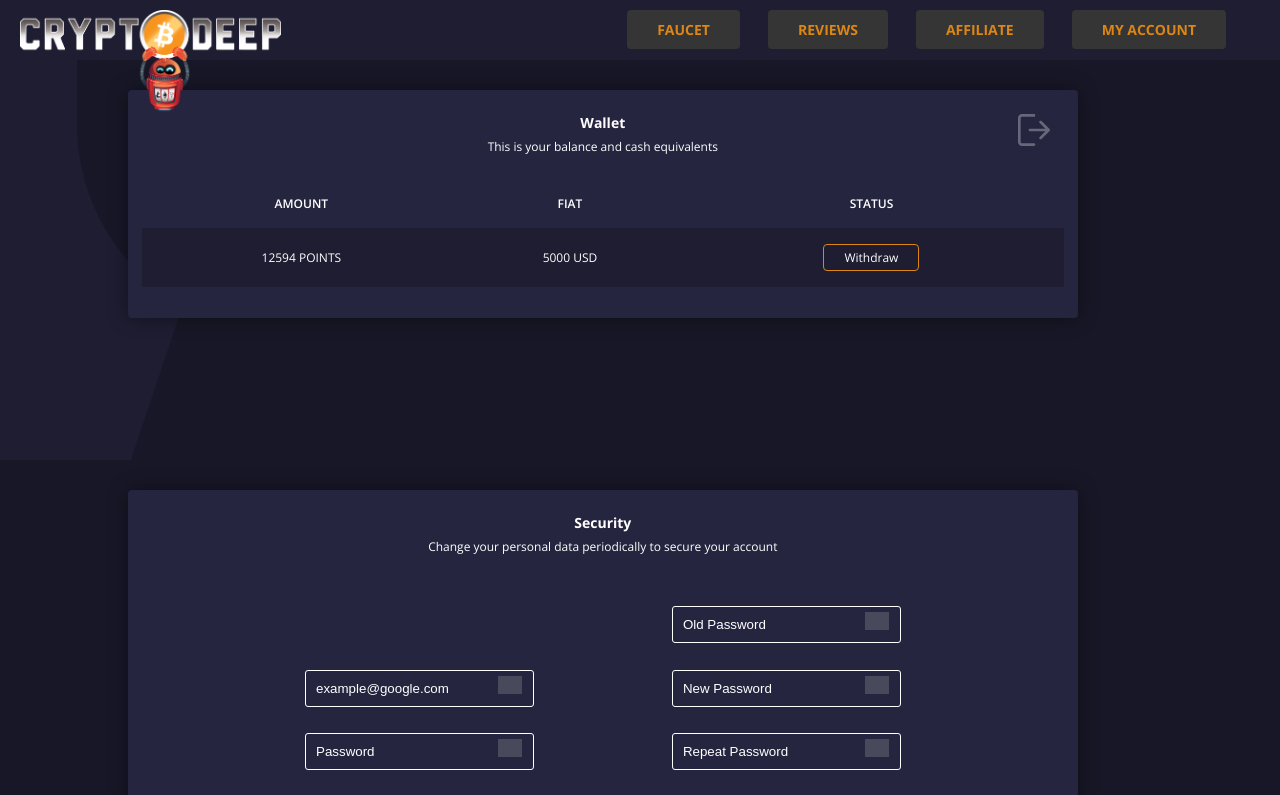
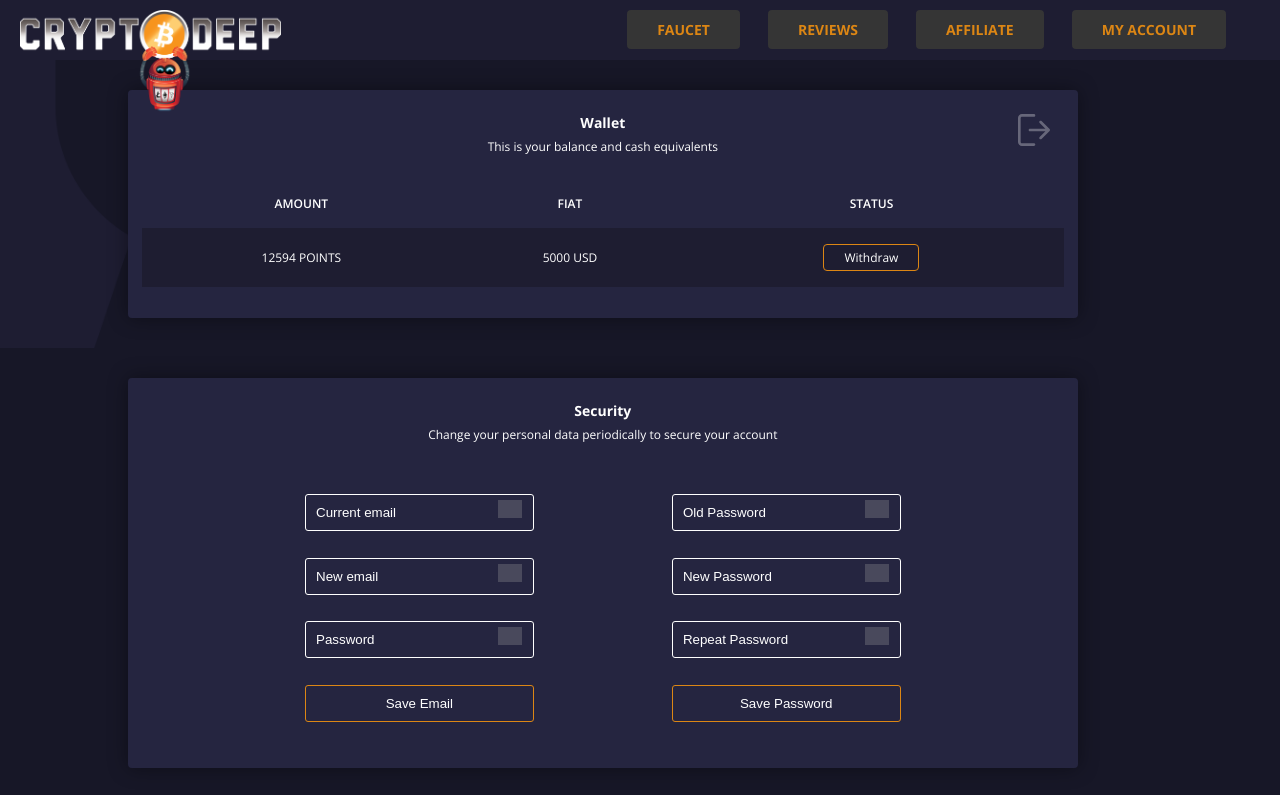
Before and after one commit to nfcurti/Cryptodeep, a Next.js app: page /account in a window 1280 px wide. Shown: the top 795 px of the page. Built offline with nearby package versions, Linux system fonts and the light colour scheme; grey boxes are pictures that could not be loaded.

Commit message:
Fix on MyAccount

```diff
--- a/pages/account.js
+++ b/pages/account.js
@@ -35,7 +35,7 @@ export default function Home() {
   return (
     <BasePage>
 
-      <div className='bp-middle bp-h-bg'>
+      <div className='bp-h-bg'>
         <div className='bp-middle-over'>
           <img alt="Logout" className='loutButton' src={'images/logout.svg'} />
           <div className='bp-middle-left bp-blueshadow main'>
@@ -89,10 +89,13 @@ export default function Home() {
           <br/><br/><br/>
           <div className='bp-security'>
             <form autocomplete="off">
-
+            <div className='inputhold'>
+                  <input  placeholder="Current email" name='email' type='email'/>
+                  <img  role="img" src="https://upload.wikimedia.org/wikipedia/commons/d/d8/At_Sign_Nimbus.svg" />
+                </div>
 
                 <div className='inputhold'>
-                  <input  placeholder="example@google.com" name='email' type='email'/>
+                  <input  placeholder="New email" name='email' type='email'/>
                   <img  role="img" src="https://upload.wikimedia.org/wikipedia/commons/d/d8/At_Sign_Nimbus.svg" />
                 </div>
                 <div className='inputhold'>
@@ -177,7 +180,7 @@ export default function Home() {
           </div>
           <div className='clearfix'/>
         </div>
-      </div><br/><br/><br/>
+      </div><br/>
       {/* <p>Hola</p> */}
       <style jsx>{`
                 .withdrawalForm{
```
